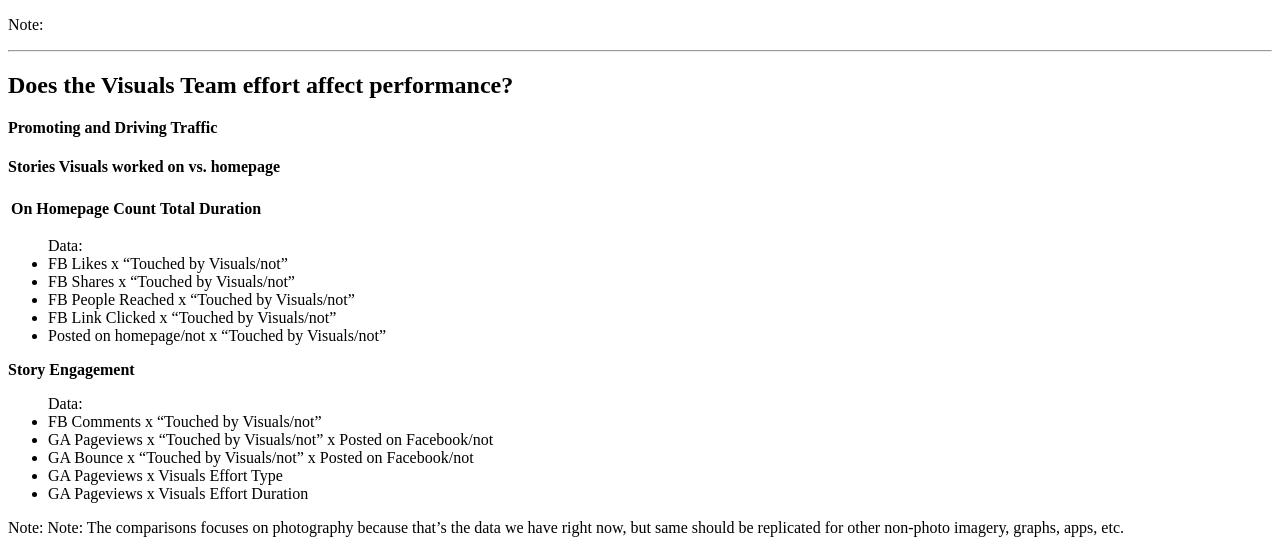
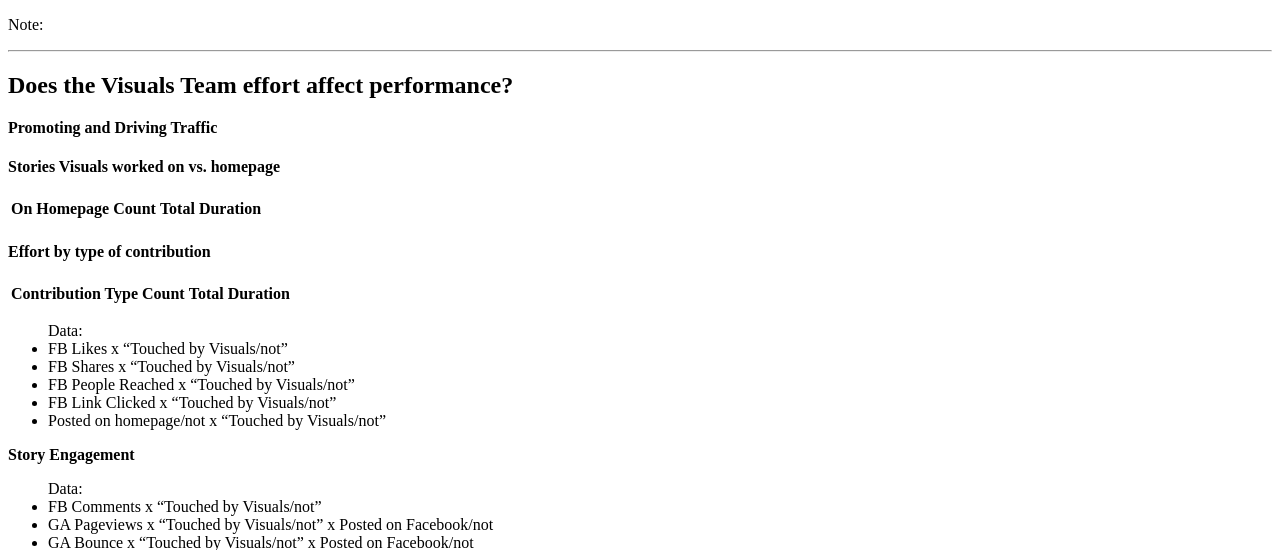
Before and after one commit to nprapps/graeae, a Flask app: template templates/index.html in a window 1280 px wide. Shown: the part 2018-2568 px from the top of the page. Run offline with Flask 2, Linux system fonts and the light colour scheme; the template is opened without the code that fills it, so the values that code supplies are empty; some libraries are stand-ins or nearby versions.

Commit message:
Added table by type of contribution

```diff
--- a/app.py
+++ b/app.py
@@ -40,6 +40,10 @@ def index():
         reader = csv.DictReader(f)
         context['homepage_summary'] = list(reader)
 
+    with open('www/live-data/contribution_summary.csv') as f:
+        reader = csv.DictReader(f)
+        context['contribution_summary'] = list(reader)
+
     return make_response(render_template('index.html', **context))
 
 app.register_blueprint(static.static)
--- a/templates/index.html
+++ b/templates/index.html
@@ -174,6 +174,33 @@
             {% endfor %}
         </tbody>
     </table>
+    <h4>
+        Effort by type of contribution
+    </h4>
+    <table class="table table-striped table-hover">
+        <thead>
+            <tr>
+                <th>
+                    Contribution Type
+                </th>
+                <th class="value">
+                    Count
+                </th>
+                <th class="value">
+                    Total Duration
+                </th>
+            </tr>
+        </thead>
+        <tbody>
+            {% for row in contribution_summary %}
+            <tr>
+                <td>{{ row.contribution }}</td>
+                <td class="value">{{row.contribution_count}}</td>
+                <td class="value">{{row.duration_sum}}</td>
+            </tr>
+            {% endfor %}
+        </tbody>
+    </table>
 
     <ul>Data:
         <li>FB Likes x “Touched by Visuals/not”</li>
@@ -192,6 +219,7 @@
     </ul>
     <p class="muted">Note: Note: The comparisons focuses on photography because that’s the data we have right now, but same should be replicated for other non-photo imagery, graphs, apps, etc.</p>
 </section>
+
 
 
 <!--
```
